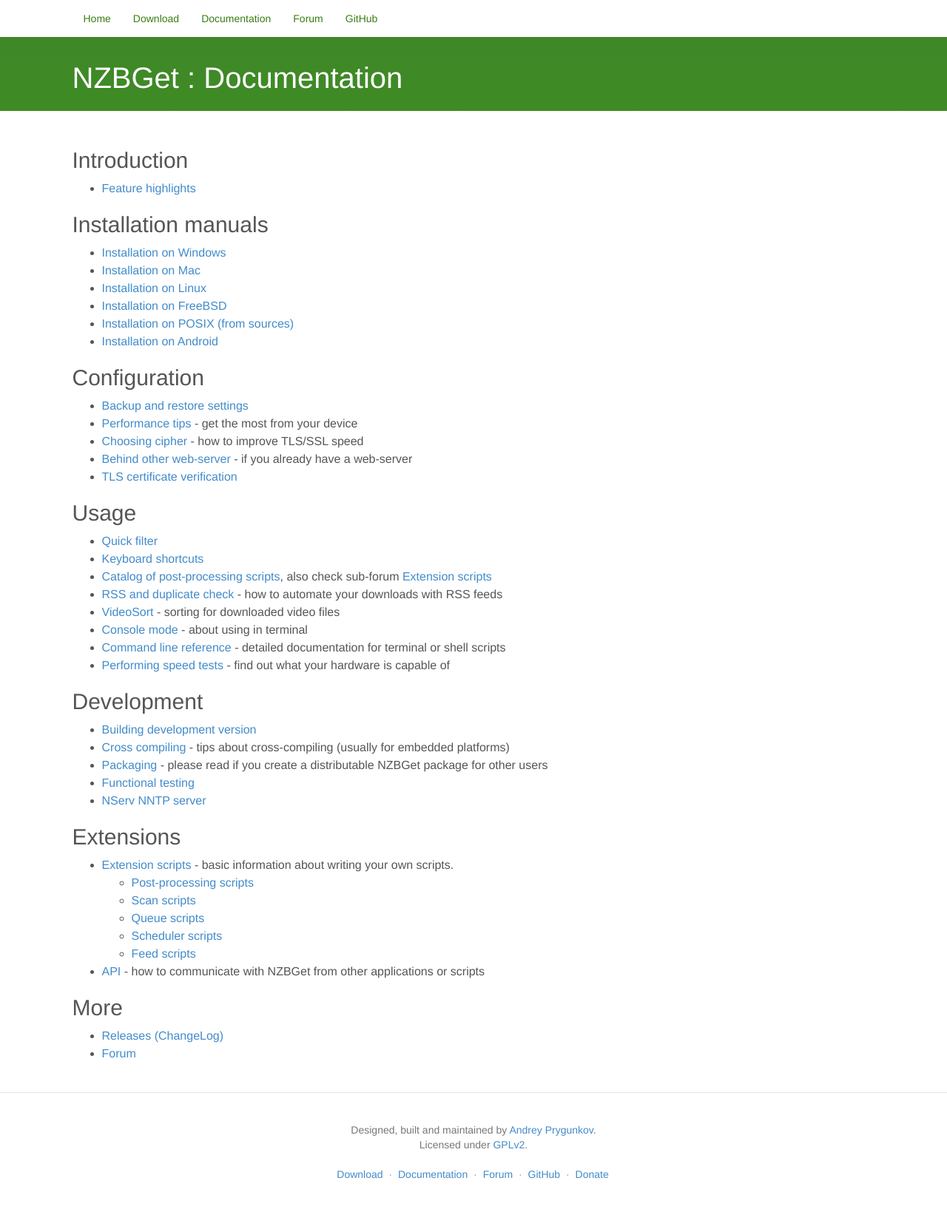
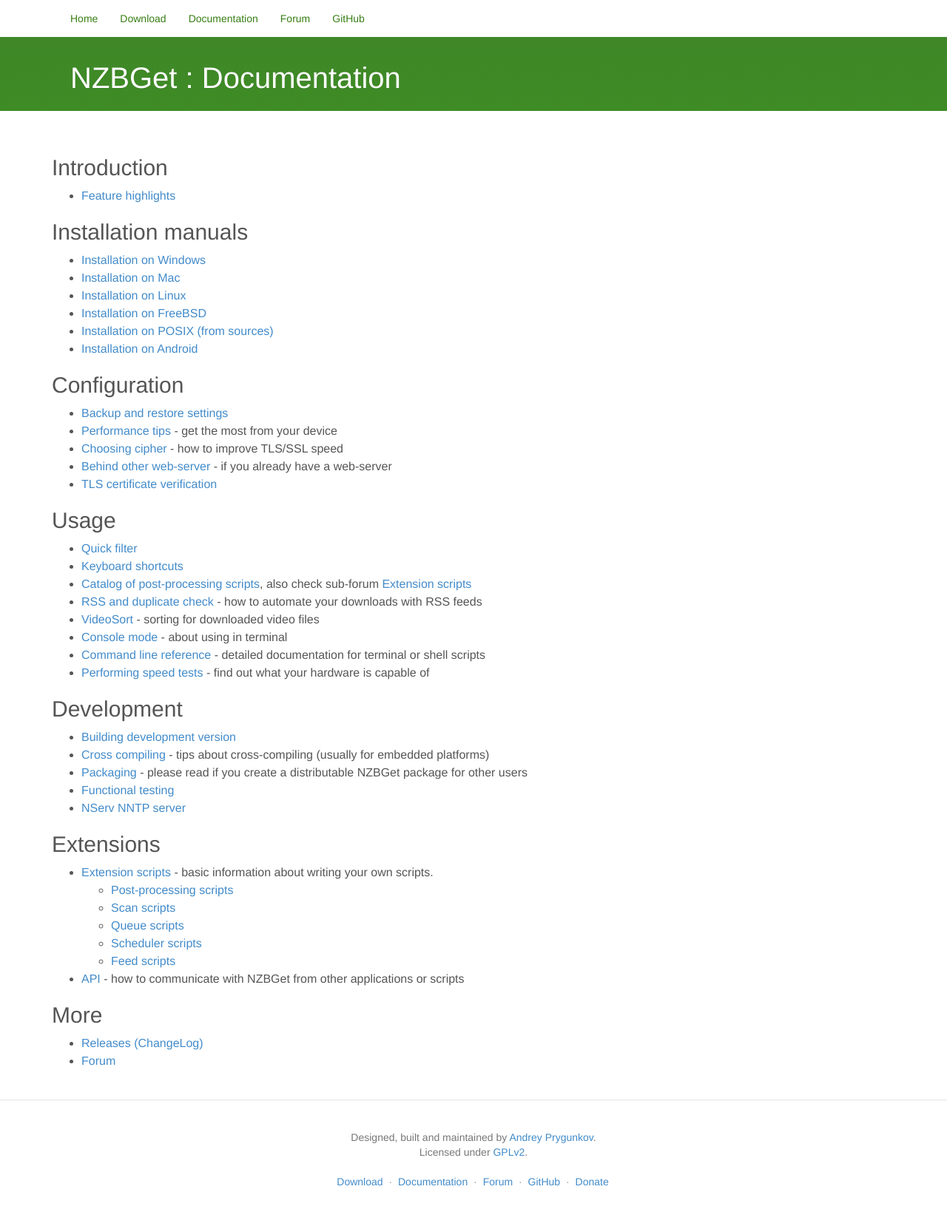
Before and after one commit to nzbget/nzbget.github.io, a Jekyll site: the page built from _wiki/index.md, in a window 1280 px wide. Shown: the whole page at 74% size. Built offline with Jekyll 4.4.1, drawn with Linux system fonts in a browser that asks for light colours; nearby versions of some CDN libraries; the repository's description, which GitHub fills in, is left out.

Commit message:
better container width

```diff
--- a/_includes/header.html
+++ b/_includes/header.html
@@ -1,6 +1,6 @@
 <!-- Docs master nav -->
 <header class="navbar navbar-static-top bs-docs-nav" id="top" role="banner">
-  <div class="container">
+  <div class="bs-container">
     <div class="navbar-header">
       <button class="navbar-toggle" type="button" data-toggle="collapse" data-target=".bs-navbar-collapse">
         <span class="sr-only">Toggle navigation</span>
--- a/_layouts/wiki-index.html
+++ b/_layouts/wiki-index.html
@@ -12,7 +12,7 @@
     {% include header.html %}
 
     <main class="bs-docs-masthead" id="content" role="main">
-      <div class="container">
+      <div class="bs-container">
         <h1>NZBGet : {{ page.title  | replace: "_", " " }}</h1>
       </div>
     </main>
--- a/_layouts/wiki.html
+++ b/_layouts/wiki.html
@@ -12,7 +12,7 @@
     {% include header.html %}
 
     <main class="bs-docs-masthead" id="content" role="main">
-      <div class="container">
+      <div class="bs-container">
         <h1>NZBGet : {{ page.title  | replace: "_", " " }}</h1>
       </div>
     </main>
--- a/css/docs.css
+++ b/css/docs.css
@@ -90,6 +90,9 @@
   border-color: #f9f9f9;
 }
 
+.nav.navbar-nav {
+  margin-left: -15px;
+}
 
 /*
  * Footer
@@ -527,16 +530,19 @@
 /*  Documentaton page */
 
 .bs-docs-wiki .bs-docs-masthead {
-  padding-top: 20px;
-  padding-bottom: 20px;
+	padding: 20px 0;
+	text-align: center;
+	background-color: #3e8c25;
+	margin-bottom: 10px;
 }
 
-.bs-docs-wiki .bs-docs-masthead h1 {
-  font-size: 40px;
-  line-height: 30px;
-  font-weight: 500;
-  color: #fff;
-  text-align: left;
+.bs-docs-wiki  .bs-docs-masthead h1 {
+	font-size: 40px;
+	line-height: 40px;
+	font-weight: 500;
+	color: #fff;
+	text-align: left;
+	margin: 15px 0px 5px 0px;
 }
 
 .bs-docs-wiki .bs-docs-featurette {
@@ -606,16 +612,39 @@
   line-height: 22px;
 }
 
-@media (min-width: 768px) {
+.bs-container {
+	max-width: inherit;
+	margin: 0;
+	padding: 0;
+	border: none;
+}
+
+@media only screen and (min-width: 1150px) {
 	.bs-container {
-		width: 730px;
+		max-width: 1090px;
+		margin: 0 auto;
+	}
+}
+
+@media only screen and (max-width: 1149px) {
+	.bs-container {
+		padding: 0 30px;
+	}
+}
+
+@media only screen and (max-width: 960px) {
+	.bs-container {
+		padding: 0 20px;
+	}
+}
+
+@media only screen and (max-width:700px) {
+	.bs-container {
+		padding: 0 10px;
 	}
 }
 
 @media (min-width: 960px) {
-  .container {
-    width: 925px;
-  }
   .docs-content {
     margin-right: 230px;
   }
@@ -628,9 +657,6 @@
 }
 
 @media (min-width: 1150px) {
-  .container {
-    width: 1115px;
-  }
   .docs-content {
     margin-right: 260px;
   }
```
Also changed, not shown: _forum/styles/nzbget/theme/stylesheet.css (+34 -61 lines).
